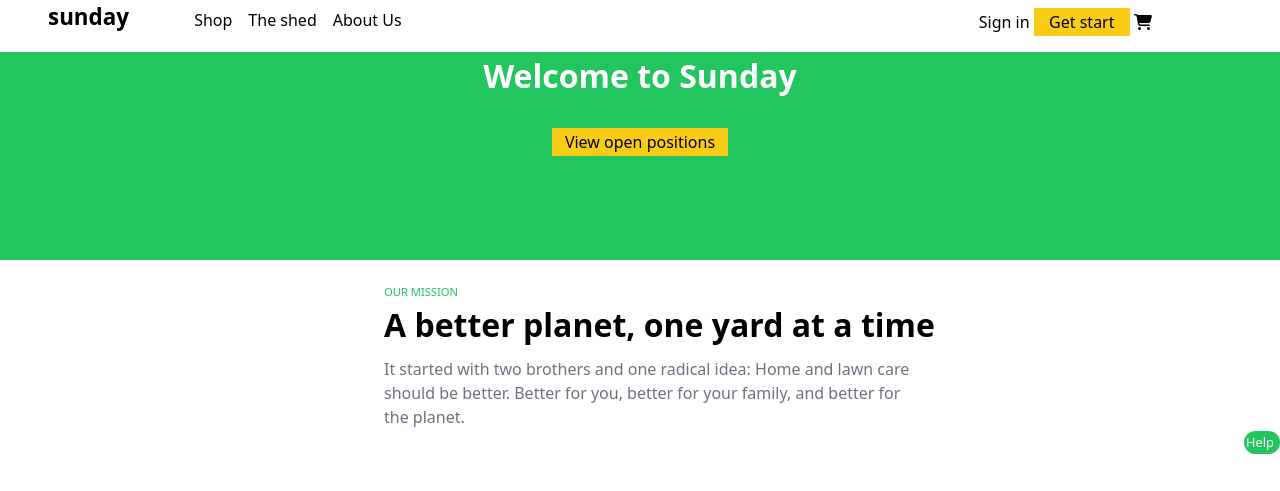
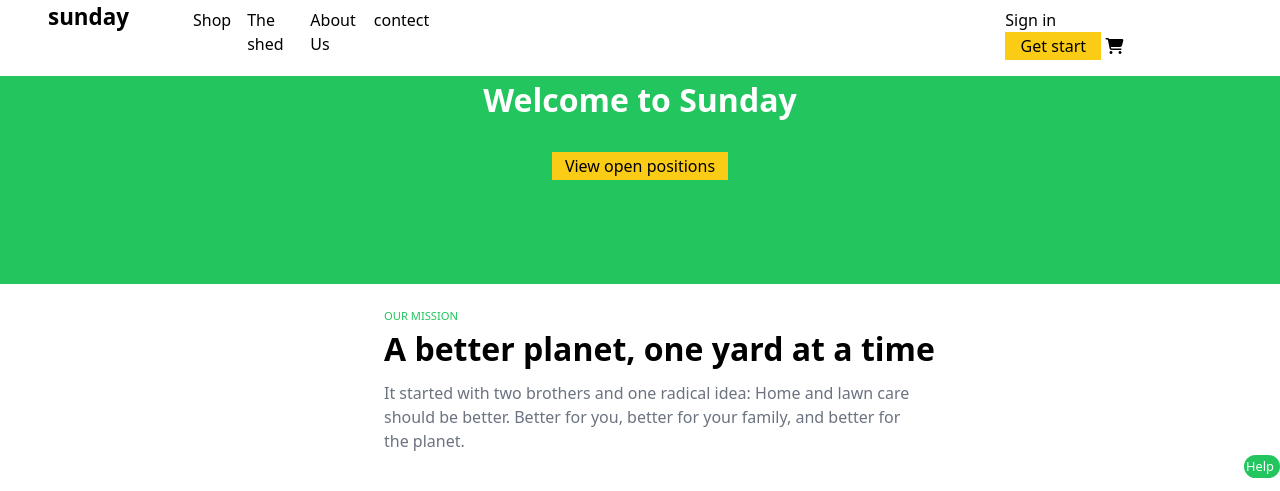
Before and after one commit to ibrahim-abdiqadir/first-project, a plain HTML site: page index.html in a window 1280 px wide. Shown: the top 491 px of the page. Drawn offline with nearby package versions, Linux system fonts and the light colour scheme.

Commit message:
ading new ul element

```diff
--- a/index.html
+++ b/index.html
@@ -15,6 +15,7 @@
         <li>Shop</li>
         <li>The shed</li>
         <li>About Us</li>
+        <li>contect</li>
     </ul>
     <div class="lg:pr-32 :space-x-3 mt-2">
         <button>Sign in</button>
```
